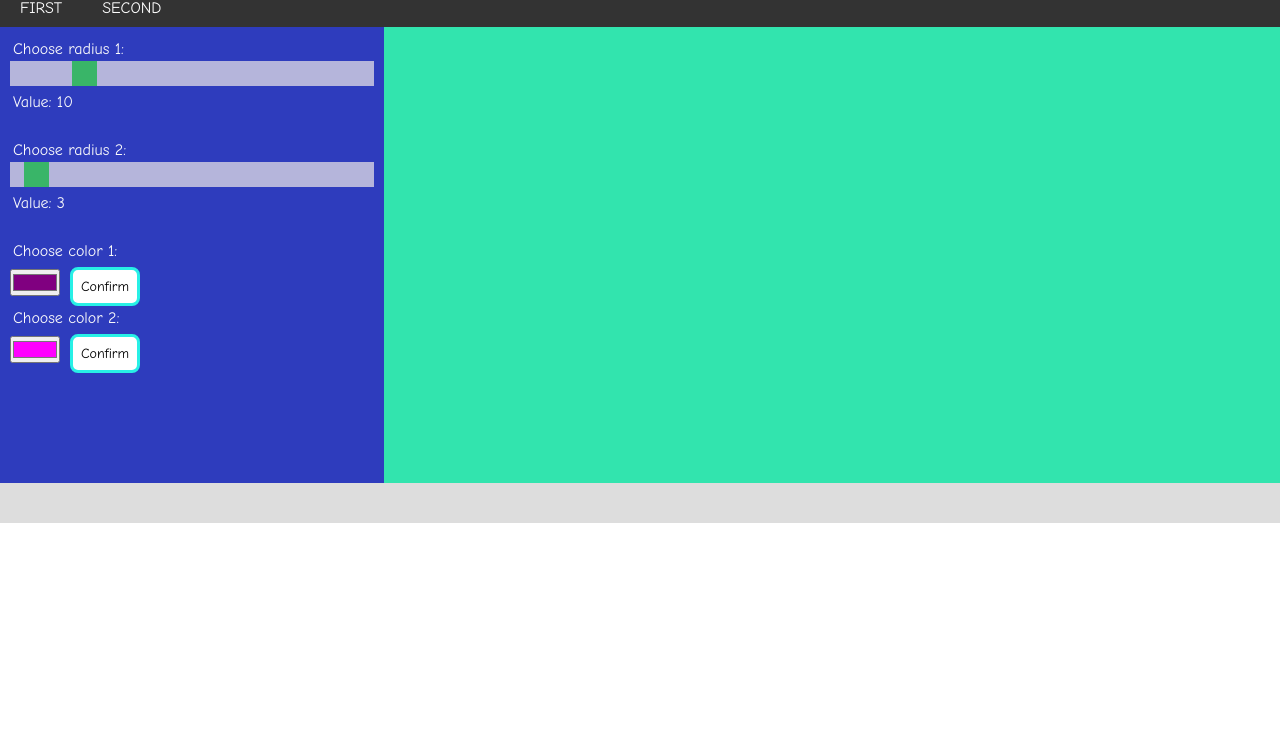
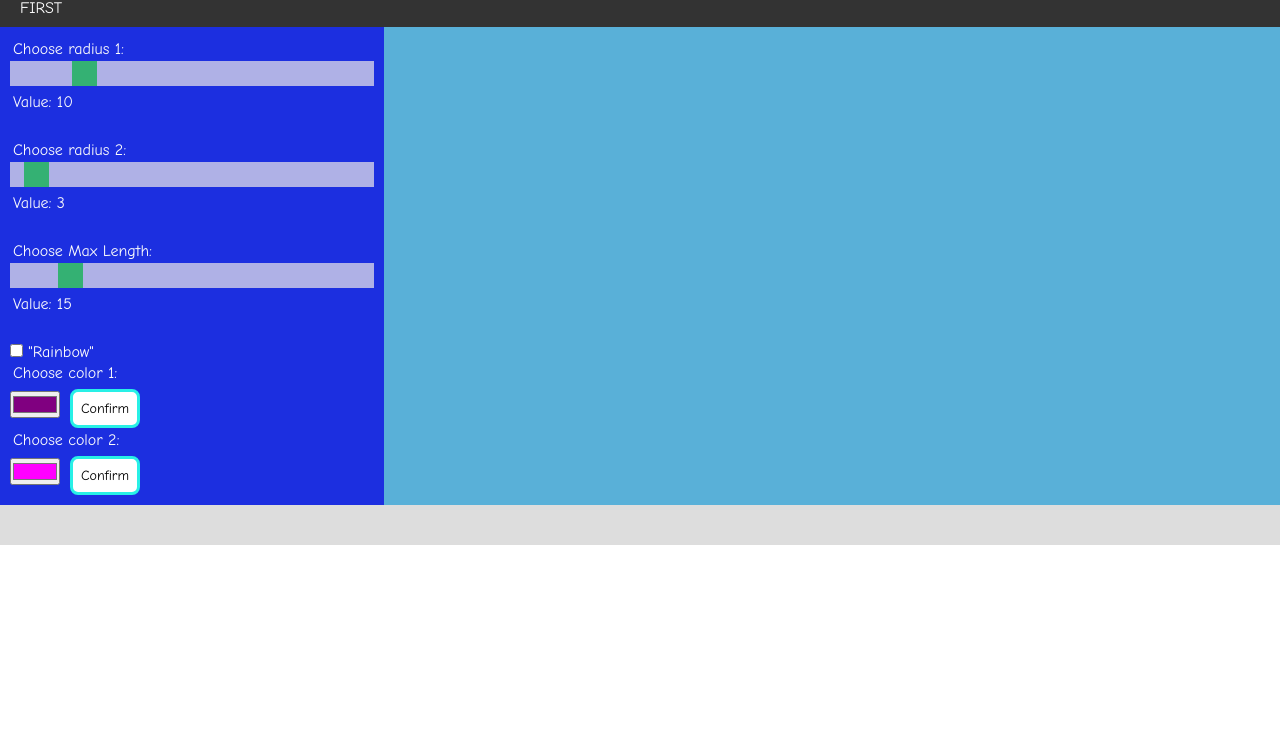
Before and after one commit to anastasiiabevziuk/AntistressJS, a plain HTML site: page src/index.html in a window 1280 px wide. Shown: the part 54-800 px from the top of the page. Drawn offline with Linux system fonts and the light colour scheme.

Commit message:
add checkbox for Rainbow and fix timer bugs

```diff
--- a/src/css/main.css
+++ b/src/css/main.css
@@ -10,7 +10,7 @@ body {
 .header {
     padding: 3px;
     text-align: center;
-    background: #46b8a1;
+    background: #0d1ebb;
     color: white;
   }
   .navbar {
@@ -42,7 +42,7 @@ body {
   }
   .menu {
     flex: 30%;
-    background-color: #2e3cbd;
+    background-color: #1c2fe0;
     color:hsl(0, 0%, 99%);
     padding: 10px 10px 10px 10px;
 
@@ -52,7 +52,7 @@ body {
   }
   .canvas {
     flex: 70%;
-    background-color: rgb(50, 228, 174);
+    background-color: rgb(89, 176, 216);
 
 
   }
@@ -132,6 +132,8 @@ body {
     color: white;
   }
 
+
+
   @media screen and (max-width: 700px) {
     .main, .navbar {
       flex-direction: column;
--- a/src/js/antistress.js
+++ b/src/js/antistress.js
@@ -3,15 +3,28 @@ export function Antistress(){
     this._divCanvas = document.getElementsByClassName("container")[0];
     this._divContainerMenu = document.getElementsByClassName("menu")[0];
 
+    window.onresize = e => this.onResize(e);
+
 }
+
 Antistress.prototype.addSample = function(sample) {
+    if(this._currentSample == undefined) {
+        this._currentSample = sample;
+    }
+
     this._divMenu.appendChild(this._createButton(sample.getName()));
     sample.createCanvas(this._divCanvas);
     sample.createMenu(this._divContainerMenu);
 };
+
 Antistress.prototype._createButton = function(name) {
     let button = document.createElement('input');
     button.type = "button";
     button.value = name;
     return button;
 };
+
+
+Antistress.prototype.onResize = function(e) {
+    this._currentSample.onResize(e);
+};
--- a/src/js/main.js
+++ b/src/js/main.js
@@ -7,4 +7,4 @@ import { Sample2 } from './sample2.js';
 
 let antistress = new Antistress();
 antistress.addSample(new Sample1());
-antistress.addSample(new Sample2());
+//antistress.addSample(new Sample2());
--- a/src/js/sample1.js
+++ b/src/js/sample1.js
@@ -3,11 +3,14 @@ export function Sample1 (){
     SampleBase.call(this);
     this._name = "FIRST";
     this._queue = [];
-    this._delay = 15;
+    this._delay = 10;
     this._radius = 10;
     this._radiusTwo = 3;
+    this._maxLength = 15;
     this.color = "#800080";
     this.colorTwo = "#ff00ff";
+
+    this._currentDate = new Date();
 
 }
 Sample1.prototype = Object.create(SampleBase.prototype);
@@ -15,7 +18,27 @@ Sample1.prototype.constructor = Sample1;
 
 Sample1.prototype.createMenu = function(div){
     this.createSliderForRadius(div);
+    this.createSliderForLength(div);
+    this.createRainbow(div);
     this.createButtonForColor(div);
+
+};
+Sample1.prototype.createRainbow = function(div){
+    let chboxContainer = document.createElement('div');
+    chboxContainer.className = "containerForChbox";
+    div.appendChild(chboxContainer);
+    let chbox = this.createCheckbox(chboxContainer, "Rainbow");
+    chboxContainer.insertAdjacentHTML("beforeend", ' <label>"Rainbow"</label>');
+    this.drawRainbow(chbox);
+};
+
+Sample1.prototype.drawRainbow = function(chbox) {
+    const self = this;
+    chbox.onchange = function() {
+        document.getElementById("btn1").disabled = true;
+        document.getElementById("btn2").disabled = true;
+
+    };
 };
 
 Sample1.prototype.createSliderForRadius = function(div){
@@ -35,6 +58,29 @@ Sample1.prototype.createSliderForRadius = function(div){
 
     this.selectRadius(slider, sliderTwo);
 };
+Sample1.prototype.createSliderForLength = function(div){
+    let slideContainerLength = document.createElement('div');
+    slideContainerLength.className = "containerForSlider";
+    div.appendChild(slideContainerLength);
+    let sliderLength = this.createSlider(slideContainerLength, 1, 100, this._maxLength);
+    slideContainerLength.insertAdjacentHTML('beforebegin', ' <p>Choose Max Length:</p>');
+    slideContainerLength.insertAdjacentHTML("beforeend", ' <p>Value: <span id="demoLegth"></span></p>');
+
+
+    this.selectMaxLength(sliderLength);
+};
+
+
+Sample1.prototype.selectMaxLength = function(slider){
+    let output = document.getElementById("demoLegth");
+    output.innerHTML = slider.value;
+    const self = this;
+    slider.oninput = function() {
+        output.innerHTML = this.value;
+        self._maxLength = this.value;
+    };
+
+};
 
 Sample1.prototype.createButtonForColor = function(div){
     let butContainer = document.createElement('div');
@@ -47,7 +93,7 @@ Sample1.prototype.createButtonForColor = function(div){
     this._color.className = "chooseColor";
     butContainer.appendChild(this._color);
     butContainer.insertAdjacentHTML("afterbegin", ' <p>Choose color 1:</p>');
-    let btn = this.createButton(butContainer, "Confirm");
+    let btn = this.createButton(butContainer, "Confirm", "btn1");
 
     let butContainerTwo = document.createElement('div');
     butContainerTwo.className = "containerForButton";
@@ -59,7 +105,7 @@ Sample1.prototype.createButtonForColor = function(div){
     this._colorTwo.className = "chooseColor";
     butContainerTwo.appendChild(this._colorTwo);
     butContainerTwo.insertAdjacentHTML("afterbegin", ' <p>Choose color 2:</p>');
-    let btnTwo = this.createButton(butContainerTwo, "Confirm");
+    let btnTwo = this.createButton(butContainerTwo, "Confirm", "btn2");
     this.chooseColor(btn, btnTwo);
 };
 
@@ -98,15 +144,18 @@ Sample1.prototype.createCanvas = function(div){
     //this._canvas.style.width ='100%';
 
     div.appendChild(this._canvas);
-
     this._context = this._canvas.getContext("2d");
     this.initCanvasEvents();
-
     let rect =  this._canvas.parentNode.getBoundingClientRect();
     this._canvas.width = rect.width;
     this._canvas.height = rect.height;
  };
 
+ Sample1.prototype.resizeCanvas = function() {
+    let rect =  this._canvas.parentNode.getBoundingClientRect();
+    this._canvas.width = rect.width;
+    this._canvas.height = rect.height;
+ };
 
 
  Sample1.prototype.drawCircle = function(x, y, rad, color, opacity){
@@ -122,7 +171,7 @@ Sample1.prototype.createCanvas = function(div){
     let counter = 0;
     //for(let i = this._queue.length - 1; i >= 0; i--) {
         for(let i = 0; i < this._queue.length; i++) {
-        let k = i / this._queue.length;
+            let k =(this._queue.length ==1) ? 1 : i / (this._queue.length - 1);
             let ob =  this._queue[i];
             let opacity = k;
             let radius =  (this._radius * k + this._radiusTwo * (1 - k) );
@@ -134,7 +183,11 @@ Sample1.prototype.createCanvas = function(div){
 
  Sample1.prototype.initCanvasEvents = function(){
     this._canvas.onmousemove = e => this.onMouseMove(e);
-    setInterval(()=>{this.deleteCircleOnTim();}, this._delay);
+    setInterval(()=>{
+        this._prevDate = this._currentDate;
+        this._currentDate = new Date();
+        this.deleteCircleOnTim(this._currentDate - this._prevDate);
+    }, this._delay );
  };
 
  Sample1.prototype.onMouseMove = function(e){
@@ -145,12 +198,16 @@ Sample1.prototype.createCanvas = function(div){
     this.drawCircles();
  };
 
+ Sample1.prototype.onResize = function(e) {
+    this.resizeCanvas();
+ };
+
  Sample1.prototype.cleanCanvas = function(){
     this._context.clearRect(0, 0, this._canvas.width, this._canvas.height);
  };
 
  Sample1.prototype.addCoordToQueue =  function(a, b){
-    if(this._queue.length > this.maxLengthQueue){
+    if(this._queue.length > this._maxLength){
        this._queue.splice(0, 1);
        this._queue.push({x: a, y: b});
 
@@ -161,10 +218,17 @@ Sample1.prototype.createCanvas = function(div){
     //this.createCircles();
 };
 
-Sample1.prototype.deleteCircleOnTim = function() {
-    if(this._queue.length > 1){
-        this._queue.splice(0, 1);
+Sample1.prototype.deleteCircleOnTim = function(t) {
+    let num = Math.round(t/this._delay);
+    if(this._queue.length > 1) {
+        if(this._queue.length > num + 1) {
+            this._queue.splice(0, num);
         }
+        else {
+            this._queue.splice(0, this._queue.length - 1);
+         }
+    }
+
      this.cleanCanvas();
      this.drawCircles();
 };
--- a/src/js/sampleBase.js
+++ b/src/js/sampleBase.js
@@ -18,6 +18,17 @@ SampleBase.prototype.createButton = function(div, name, id){
     }
     div.appendChild(btn);
     return btn;
+};
+SampleBase.prototype.createCheckbox = function(div, name, id){
+    let chbox = document.createElement('input');
+    chbox.type = "checkbox";
+    chbox.value = name;
+    chbox.className = "checkmark";
+    if(id != undefined) {
+        chbox.id = id;
+    }
+    div.appendChild(chbox);
+    return chbox;
 };
 
 SampleBase.prototype.createSlider = function(div, min, max, value){
@@ -49,3 +60,5 @@ SampleBase.prototype.colorBlending= function(colorOne, colorTwo, k) {
 
     return blendedColor;
 };
+
+//SampleBase.prototype.onResize = function() {};
```
Lines whose indentation alone changed are shown as unchanged.
